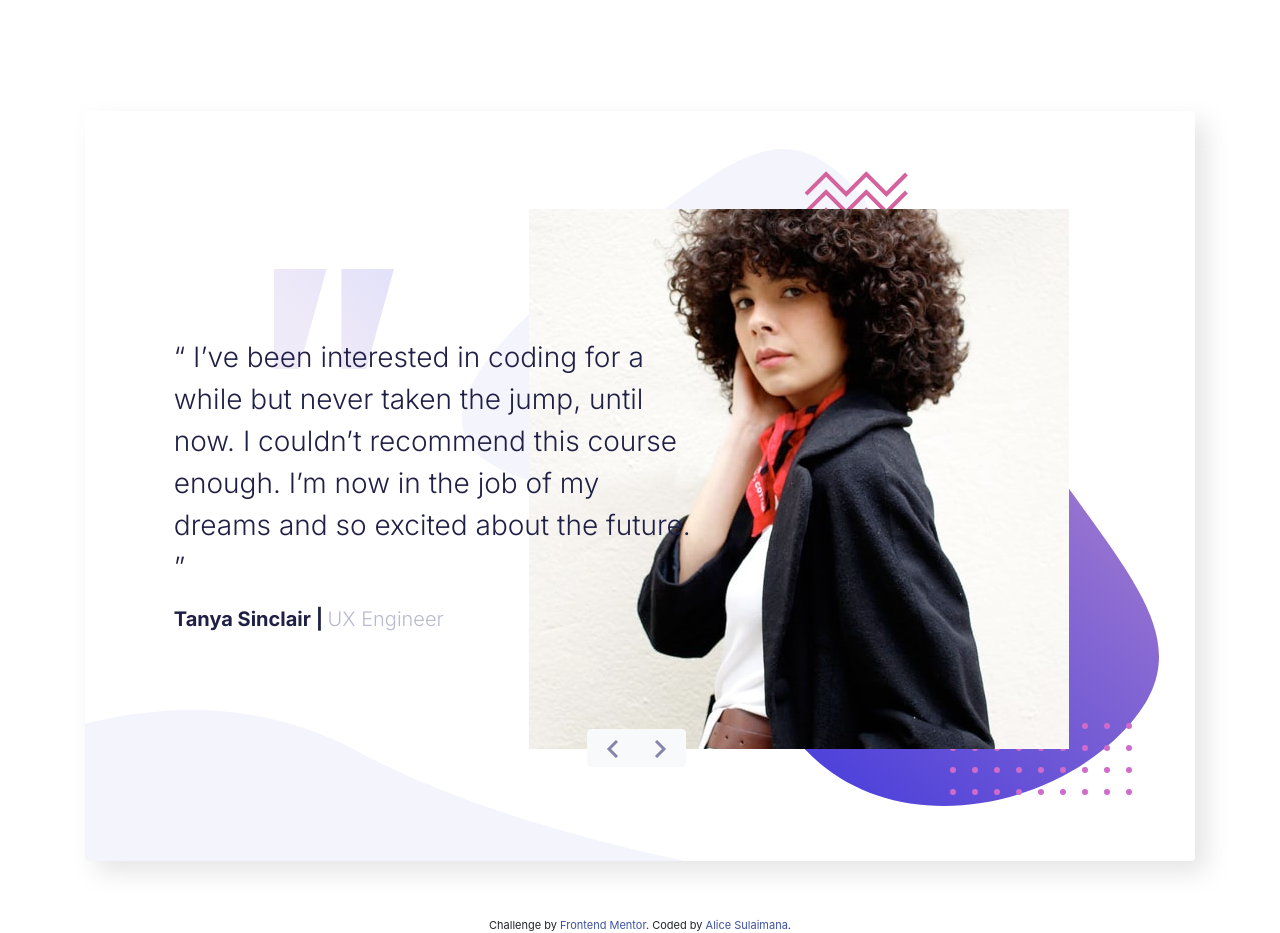
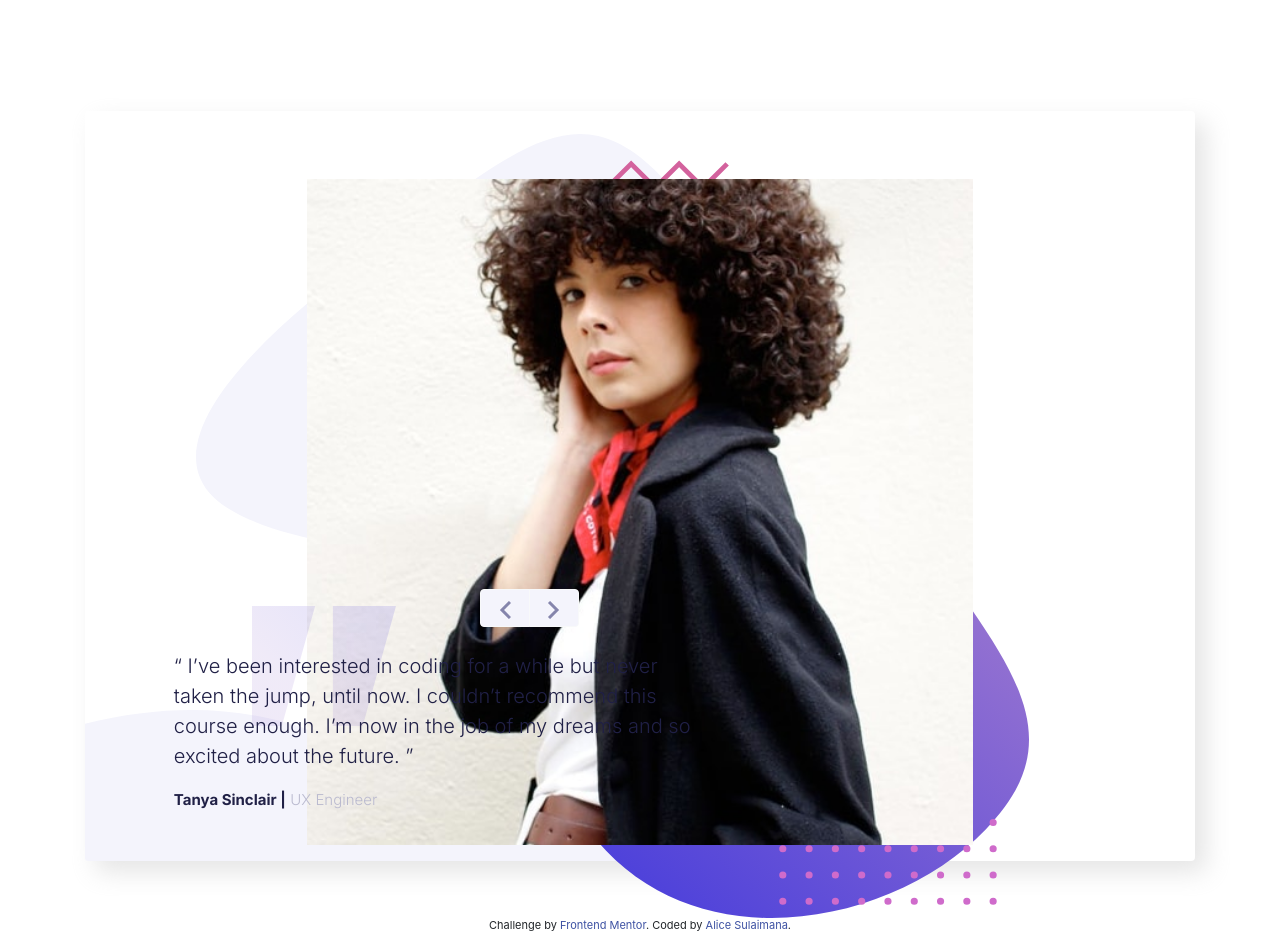
Before and after one commit to asulaimana/FrontEndMentorChallenge, a plain HTML site: page coding-bootcamp-testimonials-slider-master/index.html in a window 1280 px wide. Drawn offline with nearby package versions, Linux system fonts and the light colour scheme.

Commit message:
Add files via upload

```diff
--- a/coding-bootcamp-testimonials-slider-master/scripts/styles.css
+++ b/coding-bootcamp-testimonials-slider-master/scripts/styles.css
@@ -70,6 +70,12 @@
 
 .btn {
     width: 50px;
+    transition-duration: 0.4s;
+    background-color: #f4f4fc !important;
+}
+
+.btn:hover {
+    background-color: #ded3f5 !important;
 }
 
 .attribution {
@@ -80,3 +86,51 @@
 .attribution a {
     color: hsl(228, 45%, 44%);
 }
+
+/* Small devices (landscape phones, 576px and up)
+@media (min-width: 576px) { ... }*/
+
+/* Medium devices (tablets, 768px and up) */
+@media (min-width: 768px) {
+    .testimonial-container {
+        top: 72%;
+    }
+    .card-text {
+        font-size: 20px;
+    }
+    #auth-name {
+        font-size: 15px;
+    }
+    #auth-job {
+        font-size: 15px;
+    }
+    #pattern-bg {
+        top: 3%;
+        left: 10%;
+        width: 75%;
+        height: auto;
+    }
+    #pattern-quotes {
+        z-index: 2;
+        top: 66%;
+        left: 15%;
+        width: 13%;
+        height: auto;
+    }
+    #image-auth1, #image-auth2 {
+        top: 9%;
+        left: 20%;
+        width: 60%;
+        height: auto;
+    }
+    .btn-group {
+        top: 82%;
+        left: 35%;
+    }
+ }
+
+/* Large devices (desktops, 992px and up)
+@media (min-width: 992px) { ... }*/
+
+/* Extra large devices (large desktops, 1200px and up)
+@media (min-width: 1200px) { ... }*/
```
